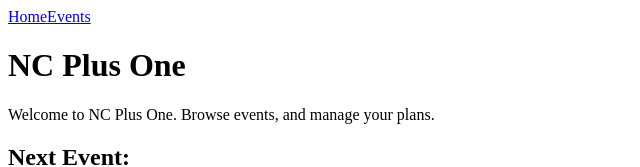
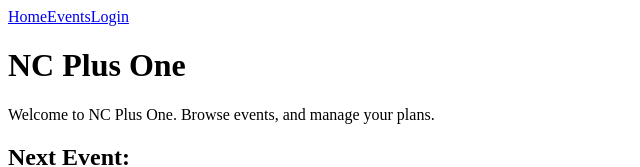
Before and after one commit to nikki-w/py-nc-plus-one, a React (Vite) app in the folder frontend/: page / in a window 1280 px wide. Shown: the top 167 px of the page, without its empty margins (0-640 px from the left). Built offline with nearby package versions, Linux system fonts and the light colour scheme.

Commit message:
Added Login to the NavBar

```diff
--- a/frontend/src/components/NavigationBar.tsx
+++ b/frontend/src/components/NavigationBar.tsx
@@ -14,6 +14,12 @@ function NavigationBar() {
             className={({ isActive }) => (isActive ? "nav-link active" : "nav-link")}>
                 Events
             </NavLink>
+
+            <NavLink
+            to="/auth/login" end
+            className={({ isActive }) => (isActive ? "nav-link active" : "nav-link")}>
+                Login
+            </NavLink>
         </nav>
     );
 }
```
